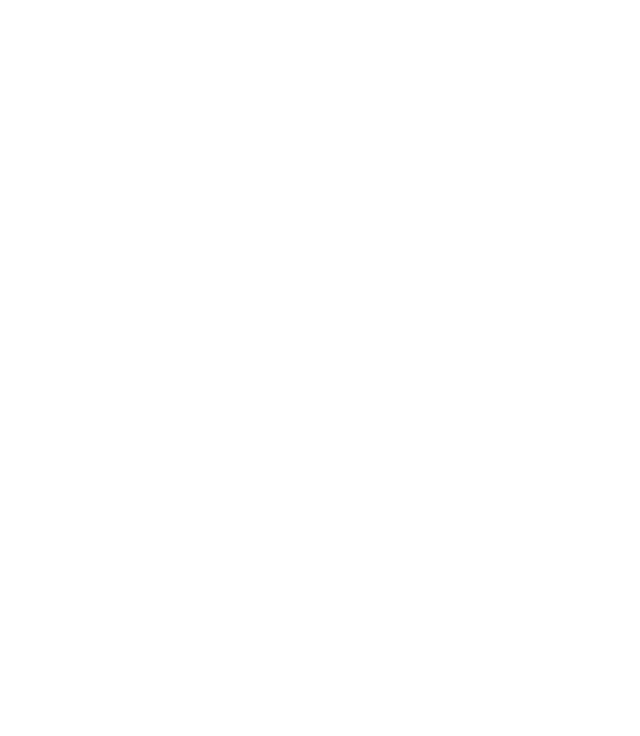
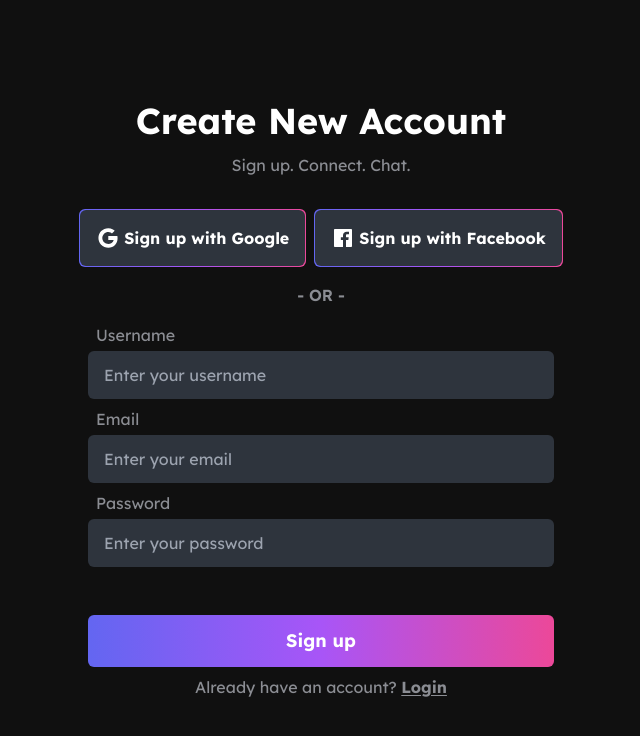
Before and after one commit to HabibMollah/whassup, a Next.js app: page /register in a window 1280 px wide. Shown: the top 736 px of the page, without its empty margins (319-959 px from the left). Built offline with nearby package versions, Linux system fonts and the light colour scheme.

Commit message:
create static register page

```diff
--- a/pages/register.tsx
+++ b/pages/register.tsx
@@ -1,8 +1,90 @@
+import Head from "next/head";
+import Link from "next/link";
+import { IoLogoGoogle, IoLogoFacebook } from "react-icons/io";
 
 const Register = () => {
   return (
-    <div>Register</div>
-  )
-}
+    <>
+      <Head>
+        <title>Register | Whassup</title>
+      </Head>
+      <div className="flex h-[100vh] flex-col items-center justify-center bg-c0">
+        <div className="text-center">
+          <div className="mb-3 text-4xl font-bold">Create New Account</div>
+          <p className="text-c3">Sign up. Connect. Chat.</p>
+        </div>
+        <div className="mt-8 flex flex-col gap-2 md:flex-row">
+          <div className="rounded-md bg-gradient-to-r from-indigo-500 via-purple-500 to-pink-500 p-[1px]">
+            <button className="flex w-full gap-1 rounded-md bg-c5 p-4 font-bold">
+              <IoLogoGoogle size={24} /> Sign up with Google
+            </button>
+          </div>
+          <div className="rounded-md bg-gradient-to-r from-indigo-500 via-purple-500 to-pink-500 p-[1px]">
+            <button className="flex w-full gap-1 rounded-md bg-c5 p-4 font-bold">
+              <IoLogoFacebook size={24} /> Sign up with Facebook
+            </button>
+          </div>
+        </div>
+        <div>
+          <p className="my-4 font-semibold text-c3">- OR -</p>
+        </div>
+        <div className="flex flex-col">
+          <form>
+            <div className="mb-2">
+              <label className="mb-1 ml-2 block text-c3" htmlFor="display-name">
+                Username
+              </label>
+              <input
+                placeholder="Enter your username"
+                className="h-12 w-[280px] rounded-md bg-c5 px-4 md:w-[466px]"
+                type="text"
+                id="display-name"
+              />
+            </div>
+            <div className="mb-2">
+              <label className="mb-1 ml-2 block text-c3" htmlFor="email">
+                Email
+              </label>
+              <input
+                placeholder="Enter your email"
+                className="h-12 w-[280px] rounded-md bg-c5 px-4 md:w-[466px]"
+                type="email"
+                id="email"
+              />
+            </div>
+            <div>
+              <label className="mb-1 ml-2 block text-c3" htmlFor="password">
+                Password
+              </label>
+              <input
+                placeholder="Enter your password"
+                className="h-12 w-[280px] rounded-md bg-c5 px-4 md:w-[466px]"
+                type="password"
+                id="password"
+              />
+            </div>
+            <div className="mt-4">
+              <button
+                type="submit"
+                className="mt-8 w-[280px] rounded-md bg-gradient-to-r from-indigo-500 via-purple-500 to-pink-500 p-3 text-lg font-bold md:w-[466px]"
+              >
+                Sign up
+              </button>
+            </div>
+          </form>
+          <p className="mt-2 text-center text-c3">
+            Already have an account?{" "}
+            <Link
+              className="text-center font-bold underline underline-offset-2 hover:text-white"
+              href="/login"
+            >
+              Login
+            </Link>
+          </p>
+        </div>
+      </div>
+    </>
+  );
+};
 
-export default Register
+export default Register;
```
